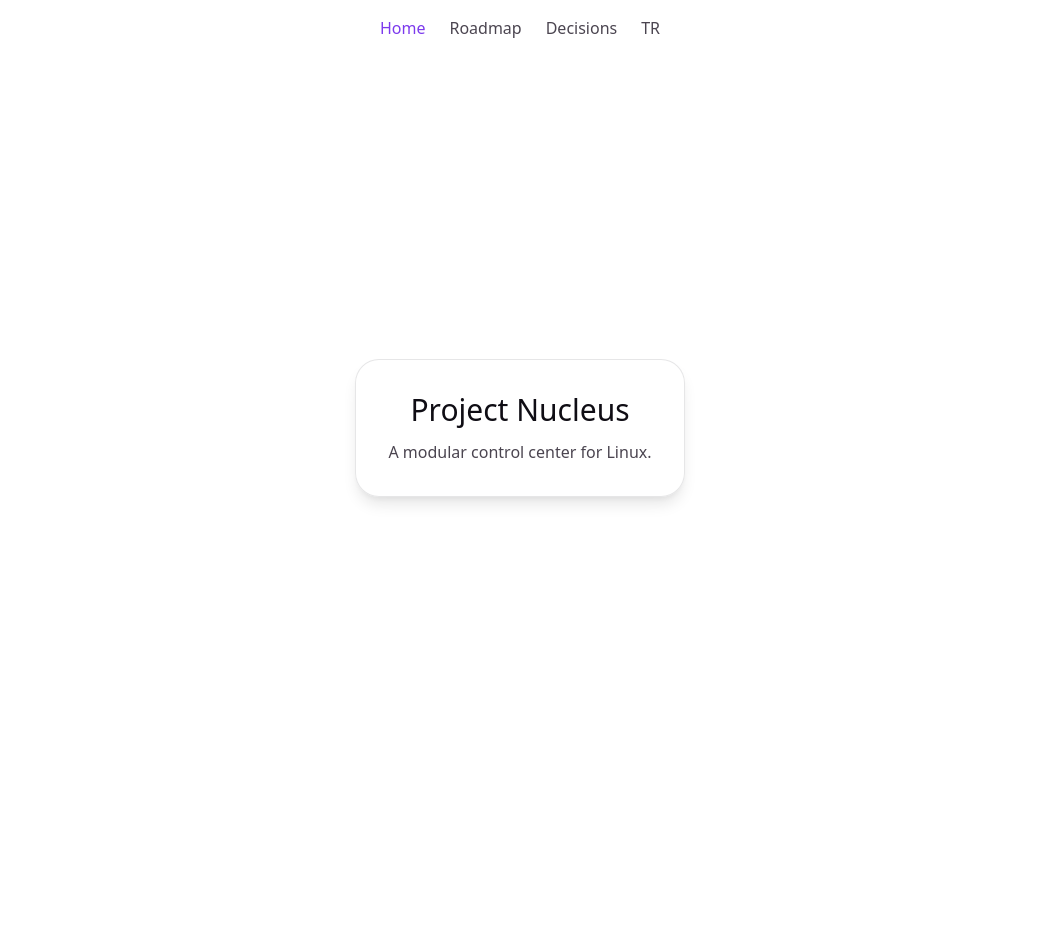
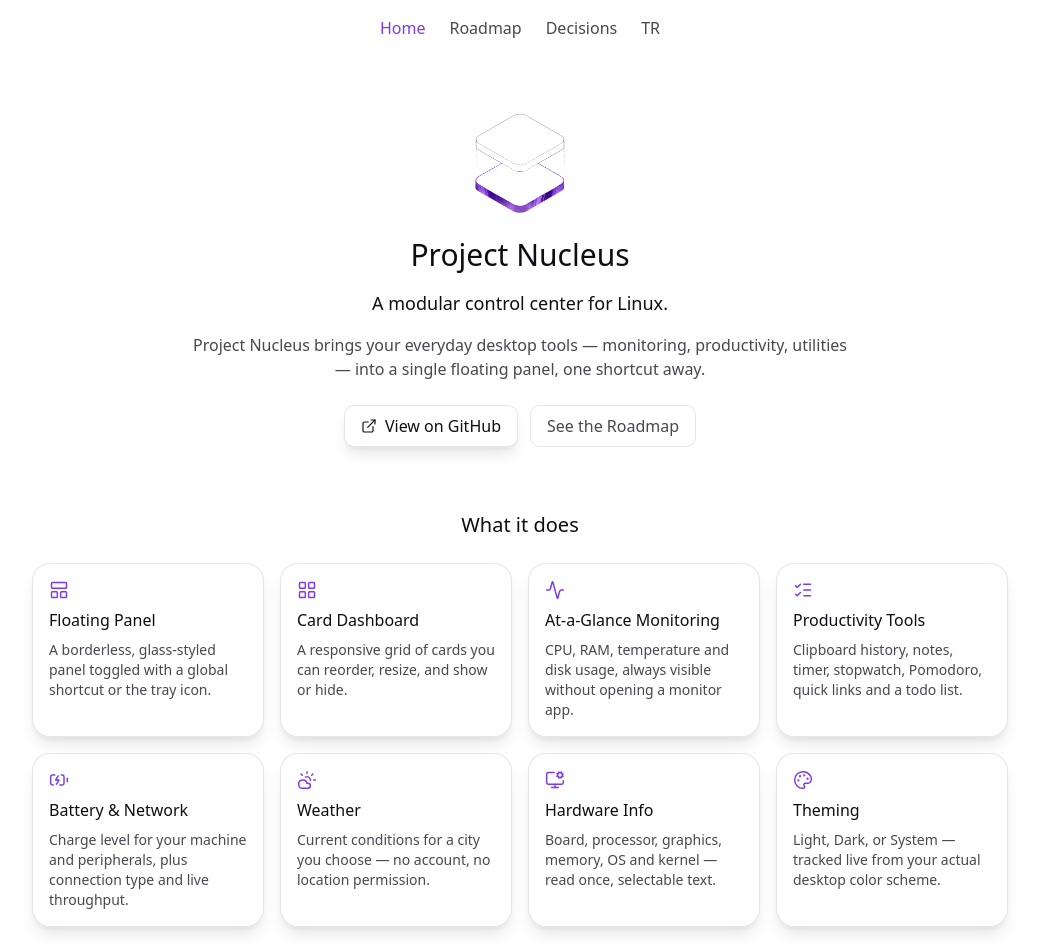
Before and after one commit to gokcank/Nucleus, a React (Vite) app: page / in a window 1280 px wide. Shown: the top 952 px of the page, without its empty margins (120-1159 px from the left). Before the commit the page ends 800 px from the top, so only its background shows below. Built offline with nearby package versions, Linux system fonts and the light colour scheme.

Commit message:
Build homepage with hero and feature card grid, EN/TR copy

```diff
--- a/src/App.tsx
+++ b/src/App.tsx
@@ -1,15 +1,6 @@
 import { Link, useRoute } from './router/Router'
 import { useI18n } from './i18n/I18nContext'
-
-function Home() {
-  const { t } = useI18n()
-  return (
-    <div className="glass-panel rounded-panel p-8 max-w-md text-center">
-      <h1 className="text-3xl">{t('home.title')}</h1>
-      <p className="mt-3 text-text">{t('home.subtitle')}</p>
-    </div>
-  )
-}
+import { Home } from './pages/Home'
 
 function Placeholder({ title }: { title: string }) {
   return (
--- a/src/i18n/translations.ts
+++ b/src/i18n/translations.ts
@@ -5,15 +5,79 @@
     'nav.home': 'Home',
     'nav.roadmap': 'Roadmap',
     'nav.decisions': 'Decisions',
+
     'home.title': 'Project Nucleus',
     'home.subtitle': 'A modular control center for Linux.',
+    'home.description':
+      'Project Nucleus brings your everyday desktop tools — monitoring, productivity, utilities — into a single floating panel, one shortcut away.',
+    'home.cta.github': 'View on GitHub',
+    'home.cta.roadmap': 'See the Roadmap',
+
+    'features.heading': 'What it does',
+
+    'feature.panel.title': 'Floating Panel',
+    'feature.panel.desc':
+      'A borderless, glass-styled panel toggled with a global shortcut or the tray icon.',
+    'feature.dashboard.title': 'Card Dashboard',
+    'feature.dashboard.desc':
+      'A responsive grid of cards you can reorder, resize, and show or hide.',
+    'feature.monitoring.title': 'At-a-Glance Monitoring',
+    'feature.monitoring.desc':
+      'CPU, RAM, temperature and disk usage, always visible without opening a monitor app.',
+    'feature.productivity.title': 'Productivity Tools',
+    'feature.productivity.desc':
+      'Clipboard history, notes, timer, stopwatch, Pomodoro, quick links and a todo list.',
+    'feature.connectivity.title': 'Battery & Network',
+    'feature.connectivity.desc':
+      'Charge level for your machine and peripherals, plus connection type and live throughput.',
+    'feature.weather.title': 'Weather',
+    'feature.weather.desc':
+      'Current conditions for a city you choose — no account, no location permission.',
+    'feature.hardware.title': 'Hardware Info',
+    'feature.hardware.desc':
+      'Board, processor, graphics, memory, OS and kernel — read once, selectable text.',
+    'feature.theming.title': 'Theming',
+    'feature.theming.desc':
+      'Light, Dark, or System — tracked live from your actual desktop color scheme.',
   },
   tr: {
     'nav.home': 'Ana Sayfa',
     'nav.roadmap': 'Yol Haritası',
     'nav.decisions': 'Kararlar',
+
     'home.title': 'Project Nucleus',
     'home.subtitle': 'Linux için modüler bir kontrol merkezi.',
+    'home.description':
+      'Project Nucleus, günlük masaüstü araçlarınızı — izleme, üretkenlik, yardımcı araçlar — tek bir kısayolla açılan, tek bir yüzen panelde bir araya getirir.',
+    'home.cta.github': "GitHub'da Görüntüle",
+    'home.cta.roadmap': 'Yol Haritasına Bak',
+
+    'features.heading': 'Neler yapar',
+
+    'feature.panel.title': 'Yüzen Panel',
+    'feature.panel.desc':
+      'Genel bir kısayol veya sistem tepsisi simgesiyle açılan, kenarlıksız, cam görünümlü bir panel.',
+    'feature.dashboard.title': 'Kart Panosu',
+    'feature.dashboard.desc':
+      'Yeniden sıralayabileceğiniz, boyutlandırabileceğiniz, gösterip gizleyebileceğiniz duyarlı bir kart ızgarası.',
+    'feature.monitoring.title': 'Bir Bakışta İzleme',
+    'feature.monitoring.desc':
+      'CPU, RAM, sıcaklık ve disk kullanımı; ayrı bir izleme uygulaması açmadan her zaman görünür.',
+    'feature.productivity.title': 'Üretkenlik Araçları',
+    'feature.productivity.desc':
+      'Pano geçmişi, notlar, zamanlayıcı, kronometre, Pomodoro, hızlı bağlantılar ve yapılacaklar listesi.',
+    'feature.connectivity.title': 'Pil ve Ağ',
+    'feature.connectivity.desc':
+      'Bilgisayarınız ve çevre birimleriniz için şarj seviyesi, bağlantı türü ve anlık veri hızı.',
+    'feature.weather.title': 'Hava Durumu',
+    'feature.weather.desc':
+      'Seçtiğiniz bir şehir için güncel hava durumu — hesap veya konum izni gerekmez.',
+    'feature.hardware.title': 'Donanım Bilgisi',
+    'feature.hardware.desc':
+      'Anakart, işlemci, ekran kartı, bellek, işletim sistemi ve çekirdek — bir kez okunur, seçilebilir metin.',
+    'feature.theming.title': 'Tema',
+    'feature.theming.desc':
+      'Açık, Koyu veya Sistem — masaüstünüzün gerçek renk şemasından anlık olarak takip edilir.',
   },
 } as const satisfies Record<Lang, Record<string, string>>
 
--- /dev/null
+++ b/src/pages/Home.tsx
@@ -0,0 +1,74 @@
+import {
+  LayoutPanelTop,
+  LayoutGrid,
+  Activity,
+  ListChecks,
+  BatteryCharging,
+  CloudSun,
+  MonitorCog,
+  Palette,
+  ExternalLink,
+  type LucideIcon,
+} from 'lucide-react'
+import { useI18n } from '../i18n/I18nContext'
+import type { TranslationKey } from '../i18n/translations'
+import { Link } from '../router/Router'
+import heroImg from '../assets/hero.png'
+
+const REPO_URL = 'https://github.com/gokcank/NucleusWeb'
+
+const features: { icon: LucideIcon; titleKey: TranslationKey; descKey: TranslationKey }[] = [
+  { icon: LayoutPanelTop, titleKey: 'feature.panel.title', descKey: 'feature.panel.desc' },
+  { icon: LayoutGrid, titleKey: 'feature.dashboard.title', descKey: 'feature.dashboard.desc' },
+  { icon: Activity, titleKey: 'feature.monitoring.title', descKey: 'feature.monitoring.desc' },
+  { icon: ListChecks, titleKey: 'feature.productivity.title', descKey: 'feature.productivity.desc' },
+  { icon: BatteryCharging, titleKey: 'feature.connectivity.title', descKey: 'feature.connectivity.desc' },
+  { icon: CloudSun, titleKey: 'feature.weather.title', descKey: 'feature.weather.desc' },
+  { icon: MonitorCog, titleKey: 'feature.hardware.title', descKey: 'feature.hardware.desc' },
+  { icon: Palette, titleKey: 'feature.theming.title', descKey: 'feature.theming.desc' },
+]
+
+export function Home() {
+  const { t } = useI18n()
+
+  return (
+    <div className="w-full max-w-5xl mx-auto px-6 py-8 flex flex-col items-center gap-16">
+      <section className="text-center flex flex-col items-center gap-4 max-w-2xl">
+        <img src={heroImg} alt="" width={96} height={101} className="mb-2" />
+        <h1 className="text-3xl">{t('home.title')}</h1>
+        <p className="text-lg text-heading">{t('home.subtitle')}</p>
+        <p className="text-text">{t('home.description')}</p>
+        <div className="flex flex-wrap items-center justify-center gap-3 mt-2">
+          <a
+            href={REPO_URL}
+            target="_blank"
+            rel="noreferrer"
+            className="glass-panel rounded-btn px-4 py-2 flex items-center gap-2 text-heading"
+          >
+            <ExternalLink size={16} strokeWidth={1.75} aria-hidden="true" />
+            {t('home.cta.github')}
+          </a>
+          <Link
+            to="/roadmap"
+            className="rounded-btn px-4 py-2 border border-border text-text"
+          >
+            {t('home.cta.roadmap')}
+          </Link>
+        </div>
+      </section>
+
+      <section className="w-full flex flex-col items-center gap-6">
+        <h2 className="text-xl">{t('features.heading')}</h2>
+        <div className="w-full grid grid-cols-1 sm:grid-cols-2 lg:grid-cols-4 gap-4">
+          {features.map(({ icon: Icon, titleKey, descKey }) => (
+            <div key={titleKey} className="glass-panel rounded-card p-4 text-left flex flex-col gap-2">
+              <Icon size={20} strokeWidth={1.75} className="text-accent" aria-hidden="true" />
+              <h3 className="text-base">{t(titleKey)}</h3>
+              <p className="text-sm text-text">{t(descKey)}</p>
+            </div>
+          ))}
+        </div>
+      </section>
+    </div>
+  )
+}
```
Also changed, not shown: 1 other file (tests, documents, lock files or other folders).
